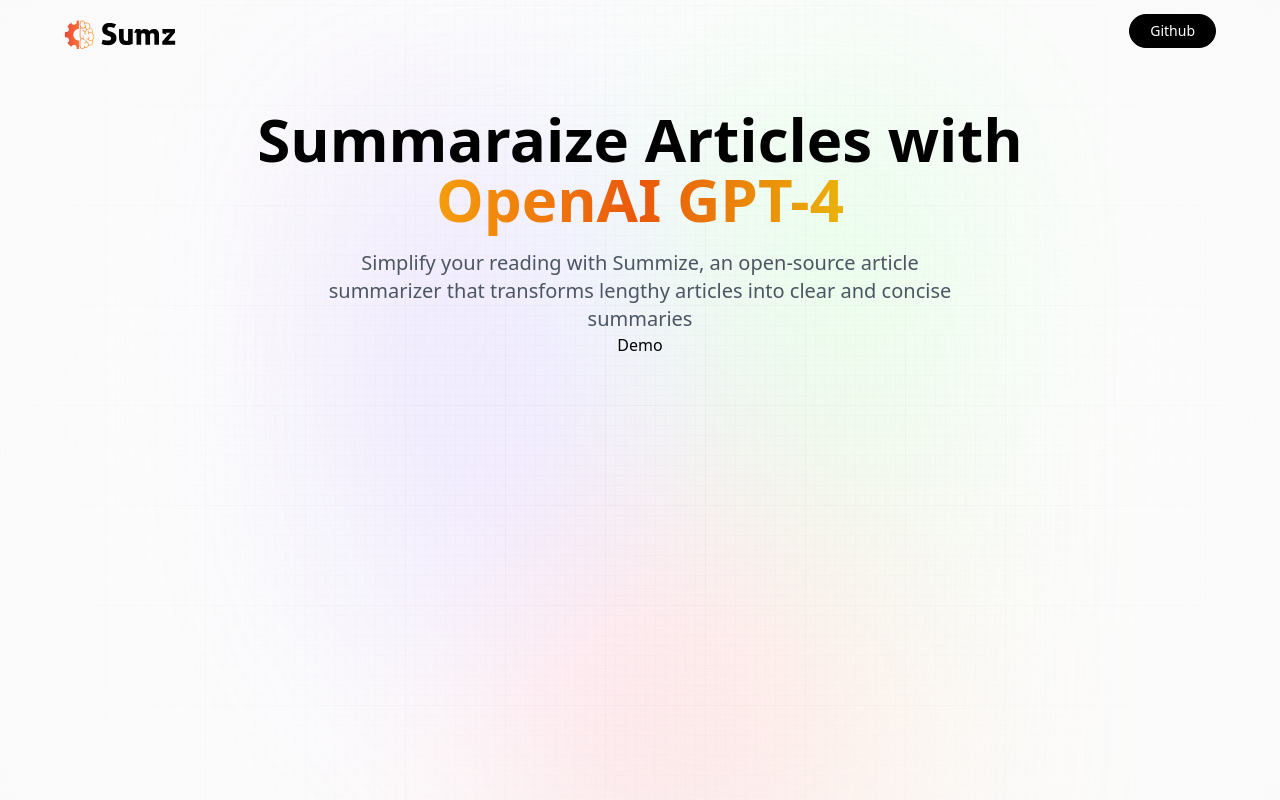
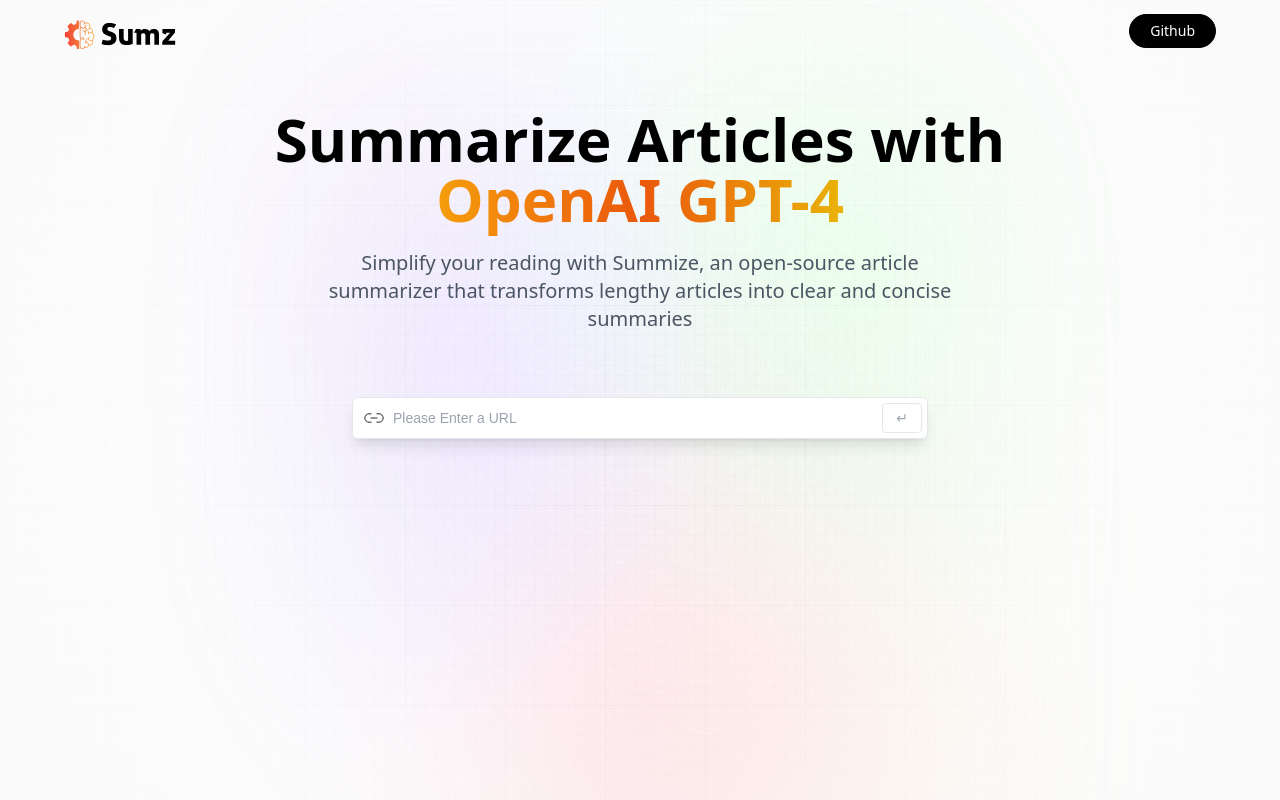
Before and after one commit to imdodds/article-summarizer, a React (Vite) app: page / in a window 1280 px wide. Built offline with nearby package versions, Linux system fonts and the light colour scheme; a web font is replaced by a local one.

Commit message:
Build Demo component

```diff
--- a/src/components/Demo.jsx
+++ b/src/components/Demo.jsx
@@ -1,10 +1,53 @@
-import React from 'react'
+import { useState, useEffect} from 'react';
+
+import { copy, linkIcon, loader, tick } from '../assets';
 
 const Demo = () => {
+
+  const [article, setArticle] = useState({
+    url: '',
+    summary: '',
+  });
+
+  const handleSubmit = async (e) => {
+    alert('Submitted!');
+  }
+
   return (
-    <div>
-      Demo
-    </div>
+    <section className='mt-16 w-full max-w-xl'>
+      {/* Search */}
+      <div className='flex flex-col w-full gap-2'>
+        <form
+          className='relative flex justify-center items-center'
+          onSubmit={handleSubmit}
+        >
+          <img
+            className='absolute left-0 my-2 ml-3 w-5'
+            src={linkIcon}
+            alt="link_icon"
+          />
+
+          <input
+            className='url_input peer'
+            type="url"
+            placeholder="Please Enter a URL"
+            value={article.url}
+            onChange={(e) => setArticle({ ...article, url: e.target.value })}
+            required
+          />
+
+          <button
+            className='submit_btn peer-focus:border-gray-700 peer-focus:text-gray-700'
+            type="submit"
+          >
+            &crarr;
+          </button>
+        </form>
+
+        {/* Browse URL History */}
+      </div>
+      {/* Display Results */}
+    </section>
   )
 }
 
--- a/src/components/Hero.jsx
+++ b/src/components/Hero.jsx
@@ -15,7 +15,7 @@
       </nav>
 
       <h1 className='head_text'>
-        Summaraize Articles with <br className='max-md:hidden' />
+        Summarize Articles with <br className='max-md:hidden' />
         <span className='orange_gradient'>OpenAI GPT-4</span>
       </h1>
       <h2 className='desc'>
```
